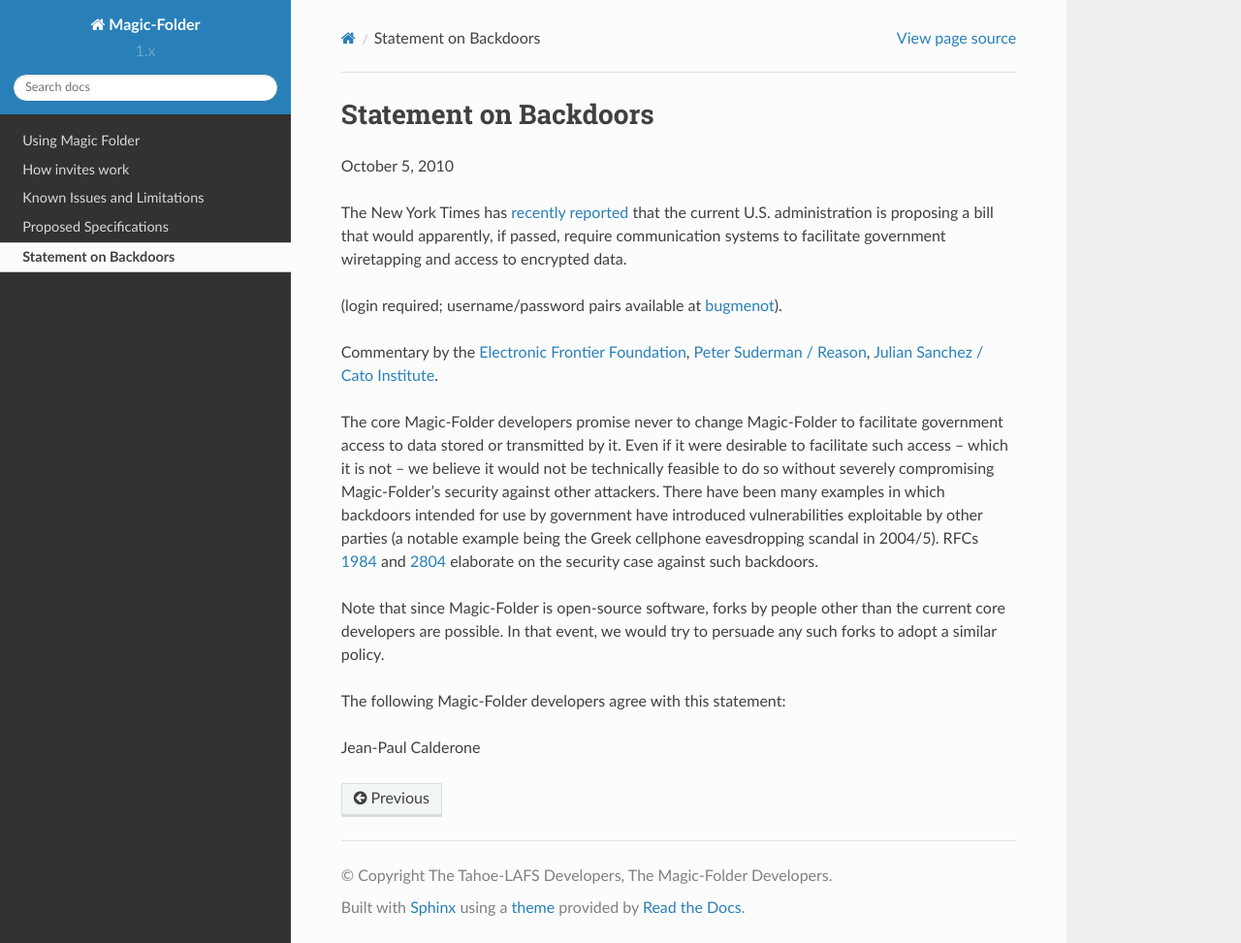
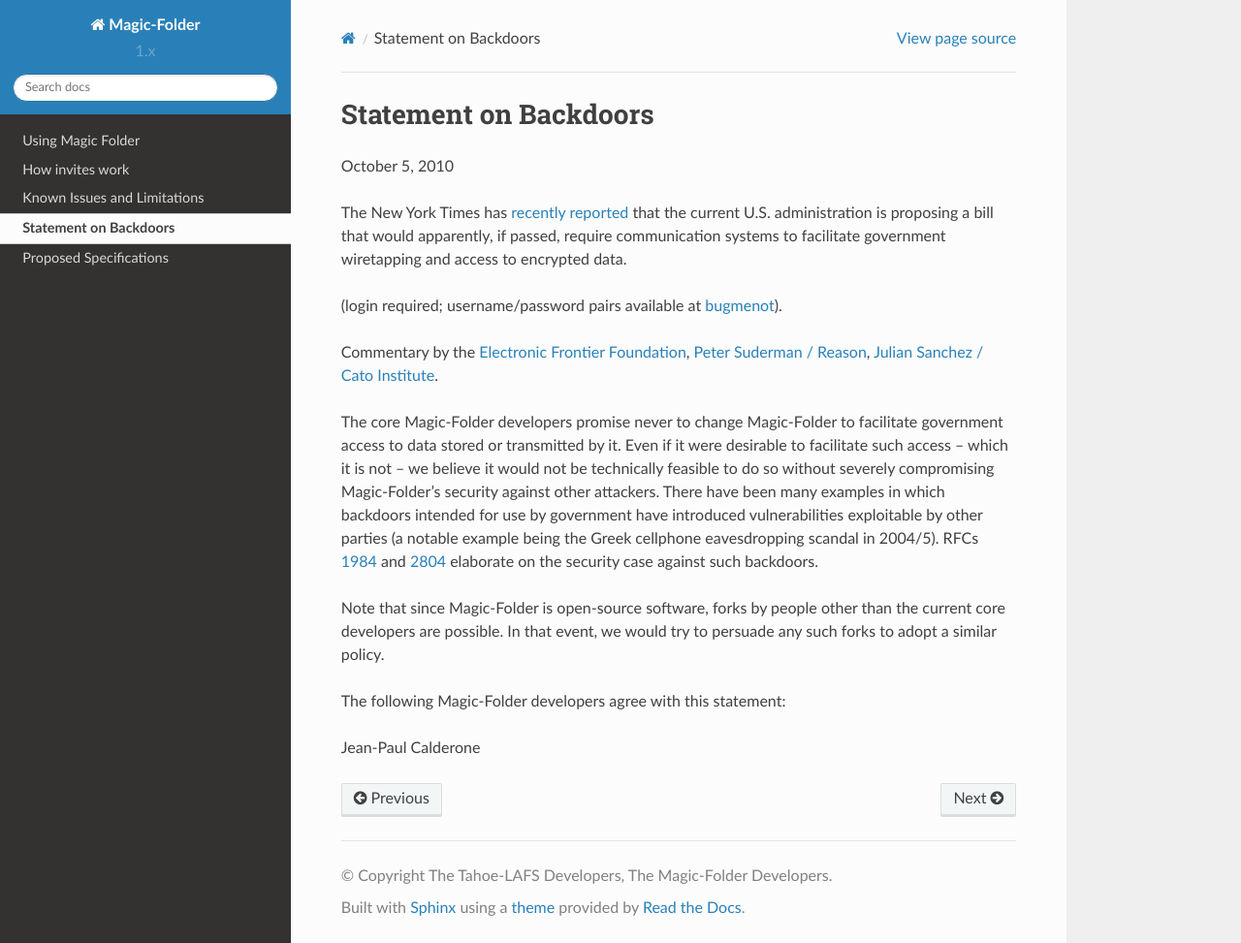
Before and after one commit to tahoe-lafs/magic-folder, a Sphinx documentation site: the page built from docs/backdoors.rst, in a window 1280 px wide and 973 px high. Shown: the whole window at 97% size. Built offline with Sphinx 7.4.7 and the Read the Docs theme 2.0.0, drawn with Linux system fonts in a browser that asks for light colours.

Commit message:
Reorganize table of contents

```diff
--- a/docs/index.rst
+++ b/docs/index.rst
@@ -50,8 +50,8 @@
    usage
    invites
    limitations
+   backdoors
    proposed/index
-   backdoors
 
 Indices and tables
 ------------------
```
